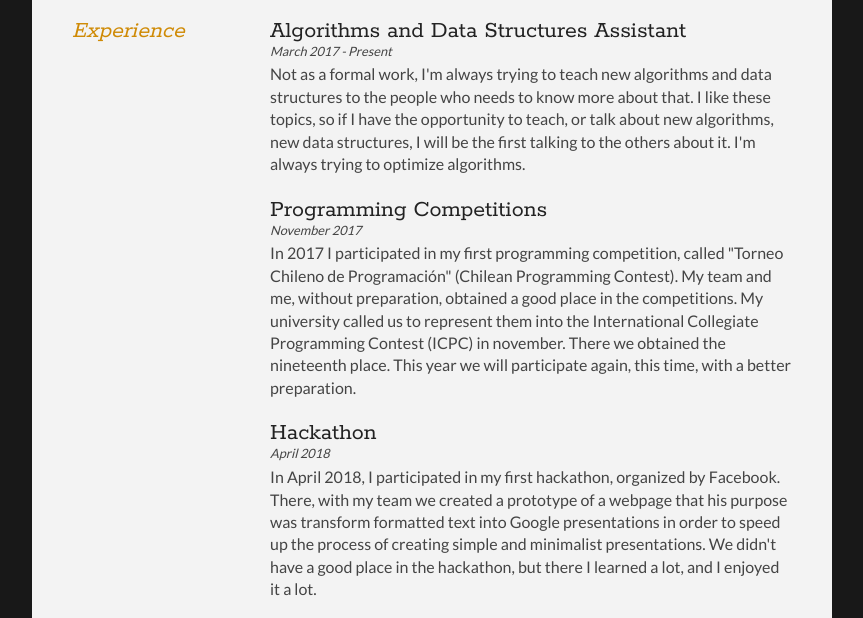
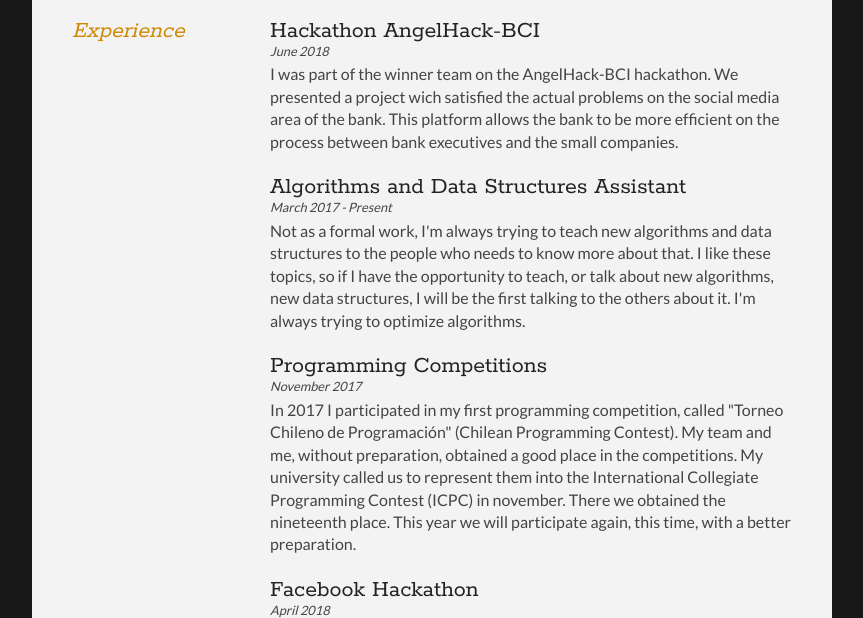
Before and after one commit to eliass1997ok/eliass1997ok.github.io, a plain HTML site: page index.html in a window 1280 px wide. Shown: the part 178-796 px from the top of the page, without its empty margins (208-1071 px from the left). Drawn offline with Linux system fonts and the light colour scheme.

Commit message:
Winner Hackathon AngelHack-BCI

```diff
--- a/index.html
+++ b/index.html
@@ -39,6 +39,12 @@
 
 			<div class="sectionContent">
 				<article>
+					<h2>Hackathon AngelHack-BCI</h2>
+					<p class="subDetails">June 2018</p>
+					<p>I was part of the winner team on the AngelHack-BCI hackathon. We presented a project wich satisfied the actual problems on the social media area of the bank. This platform allows the bank to be more efficient on the process between bank executives and the small companies.</p>
+				</article>
+
+				<article>
 					<h2>Algorithms and Data Structures Assistant</h2>
 					<p class="subDetails">March 2017 - Present</p>
 					<p>Not as a formal work, I'm always trying to teach new algorithms and data structures to the people who needs to know more about that. I like these topics, so if I have the opportunity to teach, or talk about new algorithms, new data structures, I will be the first talking to the others about it. I'm always trying to optimize algorithms.</p>
@@ -51,7 +57,7 @@
 				</article>
 
 				<article>
-					<h2>Hackathon</h2>
+					<h2>Facebook Hackathon</h2>
 					<p class="subDetails">April 2018</p>
 					<p>In April 2018, I participated in my first hackathon, organized by Facebook. There, with my team we created a prototype of a webpage that his purpose was transform formatted text into Google presentations in order to speed up the process of creating simple and minimalist presentations. We didn't have a good place in the hackathon, but there I learned a lot, and I enjoyed it a lot.</p>
 				</article>
```
